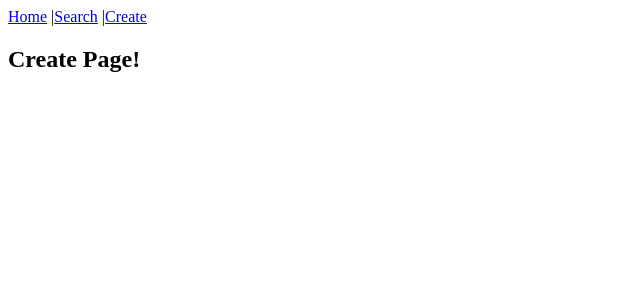
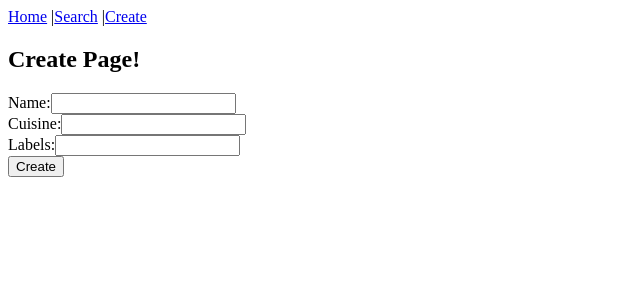
Before and after one commit to iancwwong/fammenu-frontend, a React app: page /create in a window 1280 px wide. Shown: the top 300 px of the page, without its empty margins (0-640 px from the left). Built offline with nearby package versions, Linux system fonts and the light colour scheme.

Commit message:
Setting up create page

```diff
--- a/src/pages/CreatePage.js
+++ b/src/pages/CreatePage.js
@@ -1,11 +1,55 @@
 import React from 'react';
 import Navbar from '../components/Navbar';
 
-const CreatePage = () => (
-    <div>
-        <Navbar />
-        <h2>Create Page!</h2>
-    </div>
-);
+export default class CreatePage extends React.Component {
 
-export default CreatePage;
+    handleCreateFoodItem = (eventObj) => {
+
+        eventObj.preventDefault();
+
+        // Sanitise inputs
+        let name = eventObj.target.elements.name.value.trim();
+        let cuisine = eventObj.target.elements.cuisine.value.trim();
+        let labels = eventObj.target.elements.labels.value
+                        .trim().split(";")
+                        .map((label) => label.trim())
+                        .filter((label) => label);
+
+        const newFoodItem = {
+            name: name,
+            cuisine: cuisine,
+            labels: labels
+        };
+
+        console.log("Creating new food item: ")
+        console.log(newFoodItem);
+    }
+
+    render() {
+        return (
+            <div>
+                <Navbar />
+
+                <h2>Create Page!</h2>
+                <form onSubmit={this.handleCreateFoodItem}>
+                    <label>
+                        Name:
+                        <input type="text" name="name" />
+                    </label>
+                    <br></br>
+                    <label>
+                        Cuisine:
+                        <input type="text" name="cuisine" />
+                    </label>
+                    <br></br>
+                    <label>
+                        Labels:
+                        <input type="text" name="labels" />
+                    </label>
+                    <br></br>
+                    <button>Create</button>
+                </form>
+            </div>
+        );
+    }
+}
```
